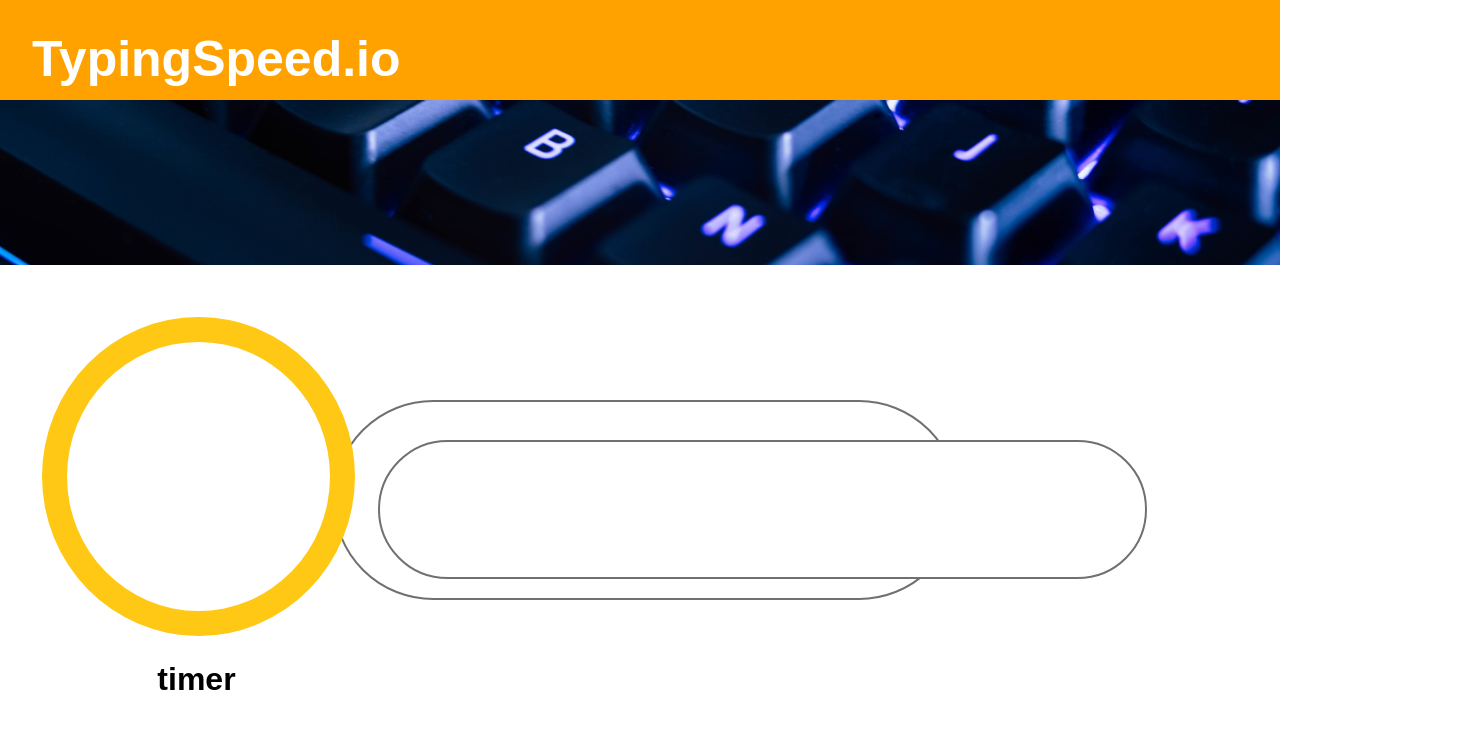
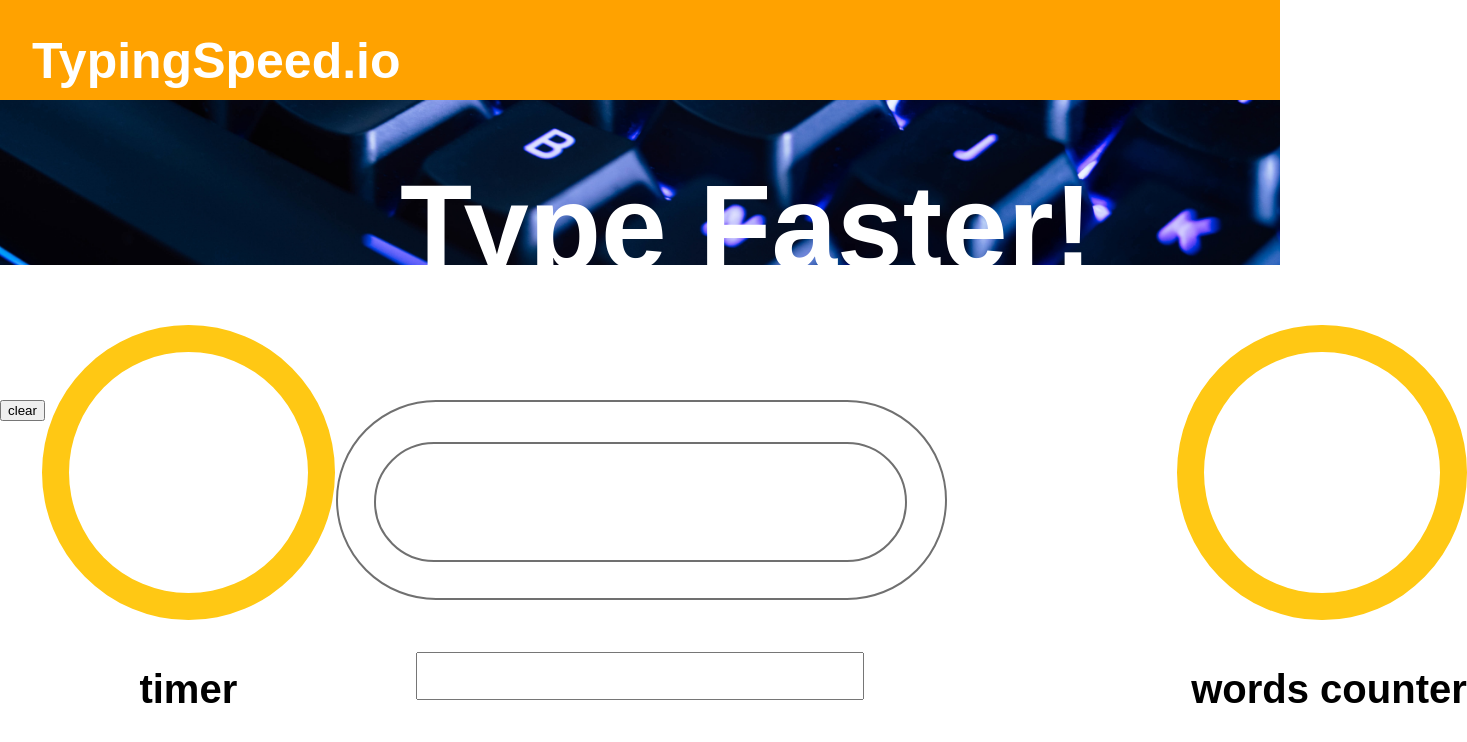
Before and after one commit to MaxIvanyshen/TypingSpeedWebsite, a Next.js app in the folder typing-speed-website/: page / in a window 1280 px wide. Shown: the top 742 px of the page, 1467 px wide, since content can reach past the window. Built offline with nearby package versions, Linux system fonts and the light colour scheme.

Commit message:
need to implement showText() and clearInputField() function by spacebar

```diff
--- a/typing-speed-website/package.json
+++ b/typing-speed-website/package.json
@@ -8,6 +8,11 @@
     "start": "next start"
   },
   "dependencies": {
+    "child_process": "^1.0.2",
+    "document": "^0.4.7",
+    "fs": "0.0.1-security",
+    "jquery": "^3.5.1",
+    "jsdom": "^16.4.0",
     "next": "10.0.7",
     "react": "17.0.1",
     "react-dom": "17.0.1"
--- a/typing-speed-website/pages/index.js
+++ b/typing-speed-website/pages/index.js
@@ -1,11 +1,39 @@
 import { render } from "react-dom";
-import Image from 'next/image'
+import Image from 'next/image';
+import React from 'react';
+
+function clearInputField() {
+  $('#textInput').val(null);
+};
+
+function saveText() {
+  let text = $('#textInput').val();
+  showText(text);
+  clearInputField();
+}
+
+function showText(text) {
+  var arr = ["hello", "world", "my", "dear", "friend", "lovely"];
+  let colorParam = "color";
+  let color = "red";
+  for(let i=0; i<arr.length; i++) {
+    if(arr[i] == text) {
+      color = "green";
+      break;
+    }
+    else {
+      continue;
+    }
+  }
+  $('#showingText').html(text).css(colorParam, color);
+}
 
 export default function Home() {
   return(
     <html>
       <head>
-        <title>TypoingSpeed.io</title>
+        <script src="https://ajax.googleapis.com/ajax/libs/jquery/3.5.1/jquery.min.js"></script>
+        <title>TypingSpeed.io</title>
       </head>
       <body>
         <header>
@@ -21,14 +49,28 @@ export default function Home() {
               height={248}
               objectFit="cover"
             />
+            <h1 className="typeFaster">Type Faster!</h1>
           </div>
           <div className="mainContainer">
-            <div className="rectangle"></div>
-            <div className="smallRectangle"></div>
-            <div class="timer">
-              <div class="circle"></div>
+            <div className="rectangles">
+              <div className="rectangle"></div>
+              <div className="smallRectangle">
+                <h3 id="showingText"></h3>
+              </div>
+            </div>
+            <div className="timer">
+              <div className="circle"></div>
               <div id="countDown" class="countDown"></div>
-              <h1 class="timerLabel">timer</h1>
+              <h1 className="timerLabel">timer</h1>
+            </div>
+            <div className="wordsCounter">
+              <div className="wordsCounterCircle"></div>
+              <div id="countDown" class="countDown"></div>
+              <h1 className="counterLabel">words counter</h1>
+            </div>
+            <div className="inputContainer">
+              <input type="text" id="textInput" className="textInput"></input>
+              <button id="button" className="button" onClick={()=>saveText()}>clear</button>
             </div>
           </div>
         </div>
--- a/typing-speed-website/public/css/style.css
+++ b/typing-speed-website/public/css/style.css
@@ -1,10 +1,13 @@
 * {
     font-family: 'Poppins', sans-serif;
+}
+body {
+    display: flex;;
 }
 header {
     color:white;
     background-color: #FFA200;
-    height: 20%;
+    height: 12.5%;
     width: 100%;
     position: absolute;
     left: -0.00001%;
@@ -14,7 +17,7 @@ header {
 .headerName {
     font-size: 50px;
     position: relative;
-    top: -7.5%;
+    top: -10%;
     left: 2.5%;
     display: flex;
 }
@@ -24,7 +27,7 @@ header {
 }
 .typeFaster {
     font-size: 118px;
-    top: 7.5%;
+    top: -5%;
     left: 31.25%;
     color: white;
     text-align: center;
@@ -38,43 +41,88 @@ header {
     height: 50%;
     object-fit: cover;
 }
+.rectangles {
+    display: flex;
+    align-items: center;
+}
 .rectangle {
+    display: flex;
     height: 25%;
     border: 2px solid #707070;
-    width: 48.9%;
+    width: 47.75%;
     border-radius: 250px;
     background-color: white;
     position: absolute;
     top: 50%;
-    left: 26%;
+    left: 26.25%;
 }
 .smallRectangle {
-    height: 139px;
+    display: flex;
+    height: 15%;
     border: 2px solid#707070;
-    width: 769px;
+    width: 41.6%;
     border-radius: 250px;
     background-color: white;
     position: absolute;
-    top: 55%;
-    left: 29.5%;
+    top: 55.25%;
+    left: 29.25%;
 }
 .timer {
     display: flex;
     position: absolute;
     top: 80%;
-    left: 10%;
+    left: 9%;
 }
 .circle {
     border-radius: 50%;
-    border: 25px solid #FFC814;
-    /*background: lightblue;*/
-    width: 400%;
-    height: 400%;
+    border: 27.5px solid #FFC814;
+    width: 300%;
+    height: 300%;
     position: absolute;
-    top: -405%;
-    left: -110%;
+    top: -320%;
+    left: -75%;
 }
 .timerLabel {
     position: relative;
-    left: 37.5%;
+    left: 24.75%;
+    font-size: 40px;
 }
+.wordsCounter {
+    display: flex;
+    position: absolute;
+    top: 80%;
+    left: 50%;
+}
+.wordsCounterCircle {
+    border-radius: 50%;
+    border: 27.5px solid #FFC814;
+    width: 105%;
+    height: 300%;
+    position: absolute;
+    top: -320%;
+    left: 195%;
+}
+.counterLabel {
+    position: relative;
+    font-size: 40px;
+    left: 200%;
+}
+.textInput {
+    position: absolute;
+    top: 81.5%;
+    left: 32.5%;
+    width: 35%;
+    height: 6%;
+    font-size: 40px;
+}
+.button {
+    position: absolute;
+    top: 50%;
+}
+#showingText {
+    position: absolute;
+    top: 0%;
+    left: 5%;
+    font-size: 45px;
+    font-variant: initial;
+}
```
Also changed, not shown: 1 other file (tests, documents, lock files or other folders).
